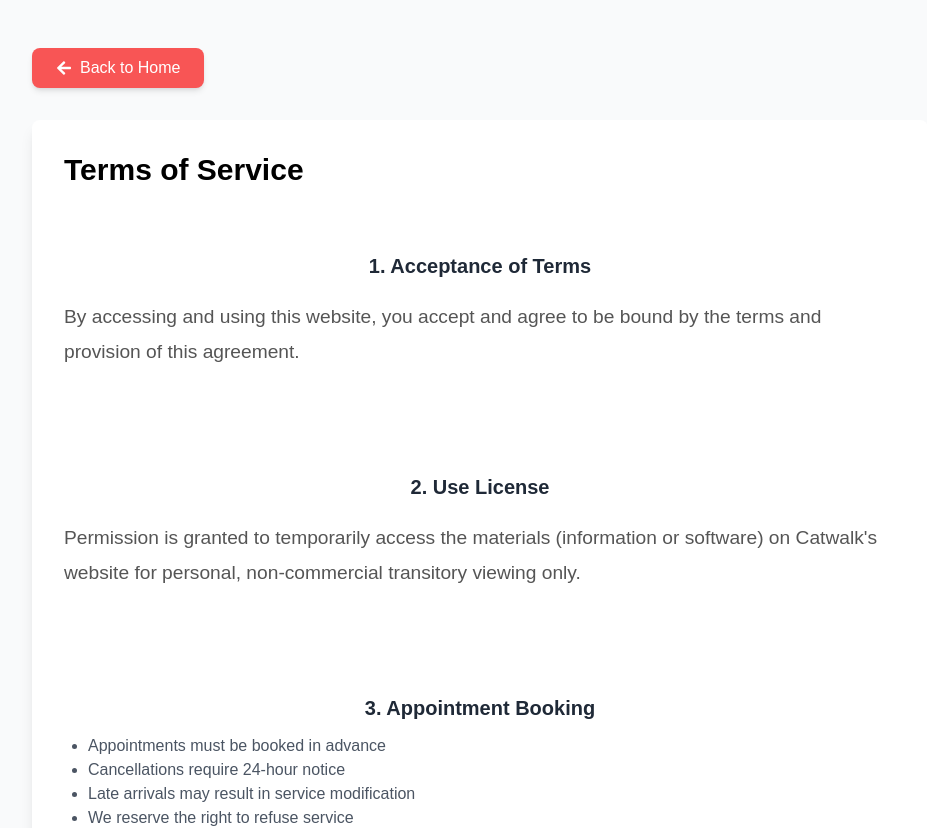
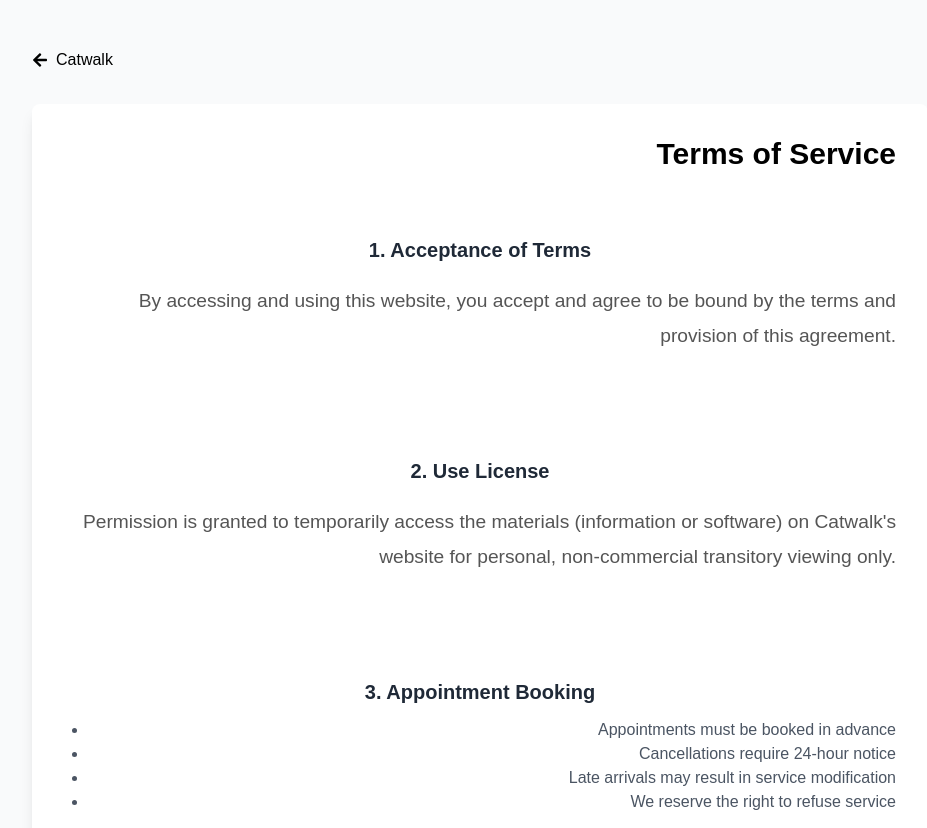
Before and after one commit to imvg93/salon-website, a Next.js app: page /legal/terms in a window 1280 px wide. Shown: the top 828 px of the page, without its empty margins (160-1087 px from the left). Built offline with nearby package versions, Linux system fonts and the light colour scheme; no server answers.

Commit message:
Refactor back button implementation across multiple pages to use a consistent link style, replacing button elements with a unified link format that includes an icon and text for improved user experience.

```diff
--- a/pages/appointments.js
+++ b/pages/appointments.js
@@ -14,7 +14,11 @@ const Appointments = () => {
       <div className="relative max-w-7xl mx-auto px-4 sm:px-6 lg:px-8 py-12">
         {/* Header */}
         <div className="flex flex-col md:flex-row justify-between items-start md:items-center gap-6 mb-16">
-          <div>
+          <Link href="/" className="flex items-center space-x-2">
+            <FaArrowLeft className="w-4 h-4 text-[#ff3366] group-hover:-translate-x-1 transition-transform" />
+            <span className="hidden md:inline">Catwalk</span>
+          </Link>
+          <div className="text-right">
             <h1 className="text-4xl md:text-5xl font-black tracking-tight">
               <span className="text-[#ff3366]">Catwalk</span>
               <span className="block text-2xl md:text-3xl font-light text-gray-400 mt-2">
@@ -25,13 +29,6 @@ const Appointments = () => {
               </span>
             </h1>
           </div>
-          <Link
-            href="/"
-            className="group flex items-center gap-3 px-6 py-3 bg-white/5 hover:bg-white/10 border border-white/10 rounded-full transition-all duration-300"
-          >
-            <FaArrowLeft className="w-4 h-4 text-[#ff3366] group-hover:-translate-x-1 transition-transform" />
-            <span>Back to Home</span>
-          </Link>
         </div>
 
         {/* Main Content */}
--- a/pages/contact.js
+++ b/pages/contact.js
@@ -69,11 +69,9 @@ export default function Contact() {
     <main className="min-h-screen bg-[#FFF9F0]">
       {/* Back Button */}
       <div className="absolute top-4 left-4 z-10">
-        <Link href="/">
-          <button className="bg-[#080808] text-white px-6 py-2 rounded-lg hover:bg-[#fd513e] transition shadow-md flex items-center gap-2">
-            <FaArrowLeft className="w-4 h-4" />
-            Catwalk
-          </button>
+        <Link href="/" className="flex items-center space-x-2">
+          <FaArrowLeft className="w-4 h-4" />
+          <span className="hidden md:inline">Catwalk</span>
         </Link>
       </div>
 
--- a/pages/legal/privacy-policy.js
+++ b/pages/legal/privacy-policy.js
@@ -6,11 +6,9 @@ const PrivacyPolicy = () => {
     <div className="min-h-screen bg-gray-50 py-12 px-4 sm:px-6 lg:px-8">
       <div className="max-w-4xl mx-auto">
         <div className="mb-8">
-          <Link href="/">
-            <button className="bg-[#f85555] text-white px-6 py-2 rounded-lg hover:bg-[#121212] transition shadow-md flex items-center gap-2">
-              <FaArrowLeft className="w-4 h-4" />
-              Back to Home
-            </button>
+          <Link href="/" className="flex items-center space-x-2">
+            <FaArrowLeft className="w-4 h-4" />
+            <span className="hidden md:inline">Catwalk</span>
           </Link>
         </div>
 
--- a/pages/legal/terms.js
+++ b/pages/legal/terms.js
@@ -6,15 +6,13 @@ const TermsOfService = () => {
     <div className="min-h-screen bg-gray-50 py-12 px-4 sm:px-6 lg:px-8">
       <div className="max-w-4xl mx-auto">
         <div className="mb-8">
-          <Link href="/">
-            <button className="bg-[#f85555] text-white px-6 py-2 rounded-lg hover:bg-[#121212] transition shadow-md flex items-center gap-2">
-              <FaArrowLeft className="w-4 h-4" />
-              Back to Home
-            </button>
+          <Link href="/" className="flex items-center space-x-2">
+            <FaArrowLeft className="w-4 h-4" />
+            <span className="hidden md:inline">Catwalk</span>
           </Link>
         </div>
 
-        <div className="bg-white rounded-lg shadow-lg p-8">
+        <div className="bg-white rounded-lg shadow-lg p-8 text-right">
           <h1 className="text-3xl font-bold mb-6">Terms of Service</h1>
 
           <div className="space-y-6 text-gray-600">
--- a/pages/services.js
+++ b/pages/services.js
@@ -475,12 +475,12 @@ const Services = () => {
         <Link href="/">
           <button className="bg-[#f85555] text-white px-6 py-2 rounded-lg hover:bg-[#121212] transition shadow-md flex items-center gap-2">
             <FaArrowLeft className="w-4 h-4" />
-            Catwalk
+            <span className="hidden md:inline">Catwalk</span>
           </button>
         </Link>
       </div>
 
-      <div className={styles.header}>
+      <div className={`${styles.header} pt-24`}>
         <h1>Our Services</h1>
         <p>Discover our range of premium beauty and styling services</p>
         <div className="mt-4 p-4 bg-pink-100 border-2 border-pink-300 rounded-lg max-w-2xl mx-auto shadow-md">
--- a/pages/tattoo-intro.js
+++ b/pages/tattoo-intro.js
@@ -12,7 +12,7 @@ const TattooIntro = () => {
           <div className="flex justify-between items-center h-16">
             <Link href="/" className="flex items-center space-x-2">
               <FaArrowLeft className="w-5 h-5 text-[#ff6b35]" />
-              <span className="text-xl font-bold">Catwalk</span>
+              <span className="text-xl font-bold hidden md:inline">Catwalk</span>
             </Link>
             <div className="flex items-center space-x-6">
               <a href="https://www.instagram.com/catwalk__salon/" target="_blank" rel="noopener noreferrer" className="text-gray-400 hover:text-[#ff6b35] transition-colors">
--- a/pages/training.js
+++ b/pages/training.js
@@ -88,11 +88,9 @@ export default function Training() {
     <main className="min-h-screen bg-[#FFF9F0]">
       {/* Back Button */}
       <div className="absolute top-4 left-4 z-10">
-        <Link href="/">
-          <button className="bg-[#D4AF37] text-white px-6 py-2 rounded-lg hover:bg-[#050505] transition shadow-md flex items-center gap-2">
-
-            Catwalk
-          </button>
+        <Link href="/" className="flex items-center space-x-2">
+          <FaArrowLeft className="w-4 h-4" />
+          <span className="hidden md:inline">Catwalk</span>
         </Link>
       </div>
 
```
